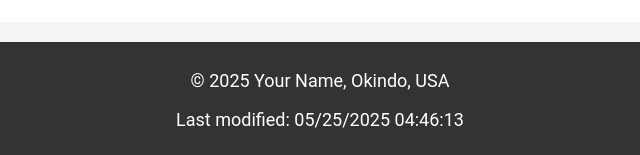
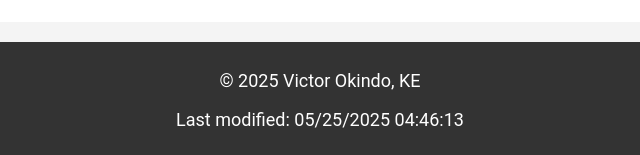
Before and after one commit to vokindo/wdd231, a plain HTML site: page index.html in a window 1280 px wide. Shown: the part 2750-2905 px from the top of the page, 320-960 px from the left. Drawn offline with Linux system fonts and the light colour scheme; files that its build step writes are made by us from their sources; files whose address does not match are found by name.

Commit message:
footer updated

```diff
--- a/index.html
+++ b/index.html
@@ -75,7 +75,7 @@
 
     <!-- Footer -->
     <footer>
-        <p>&copy; <span id="currentyear"></span> Your Name, Okindo, USA</p>
+        <p>&copy; <span id="currentyear"></span>  Victor Okindo, KE</p>
         <p id="lastModified"></p>
     </footer>
 
```
